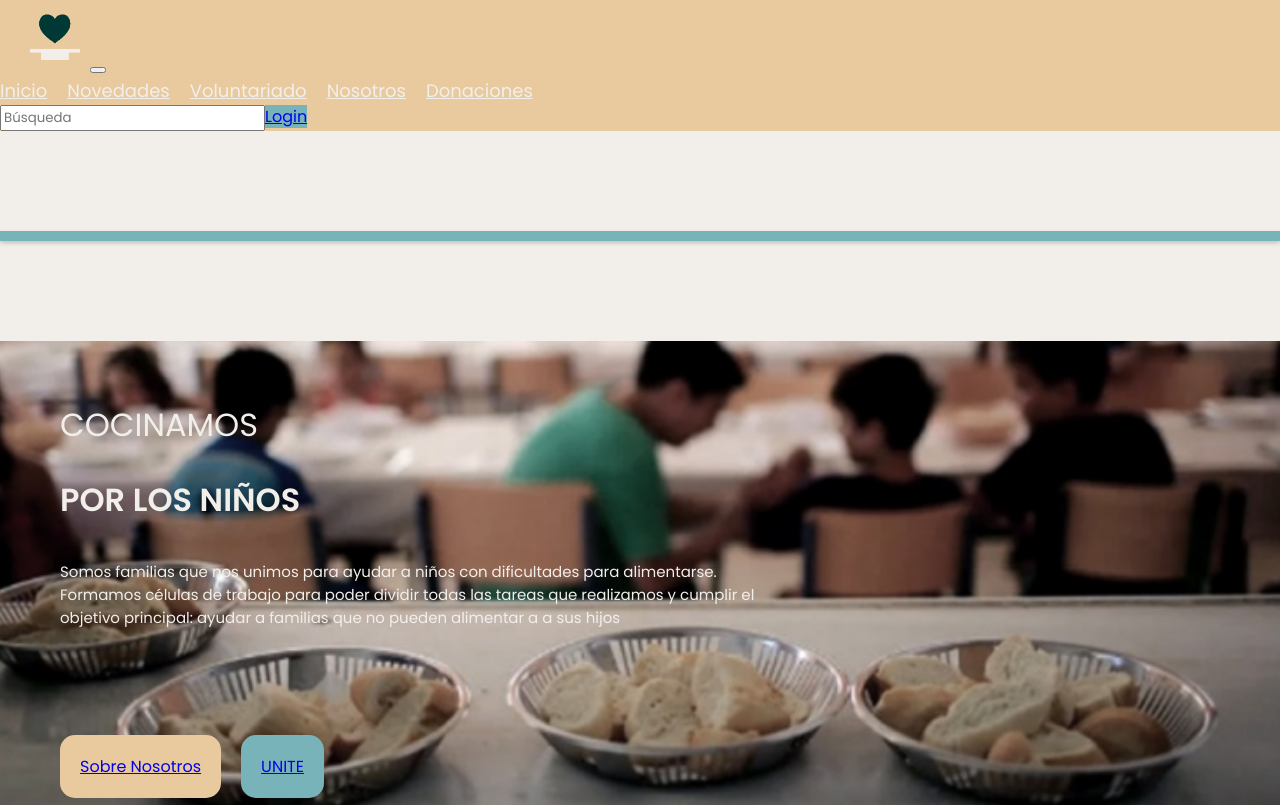
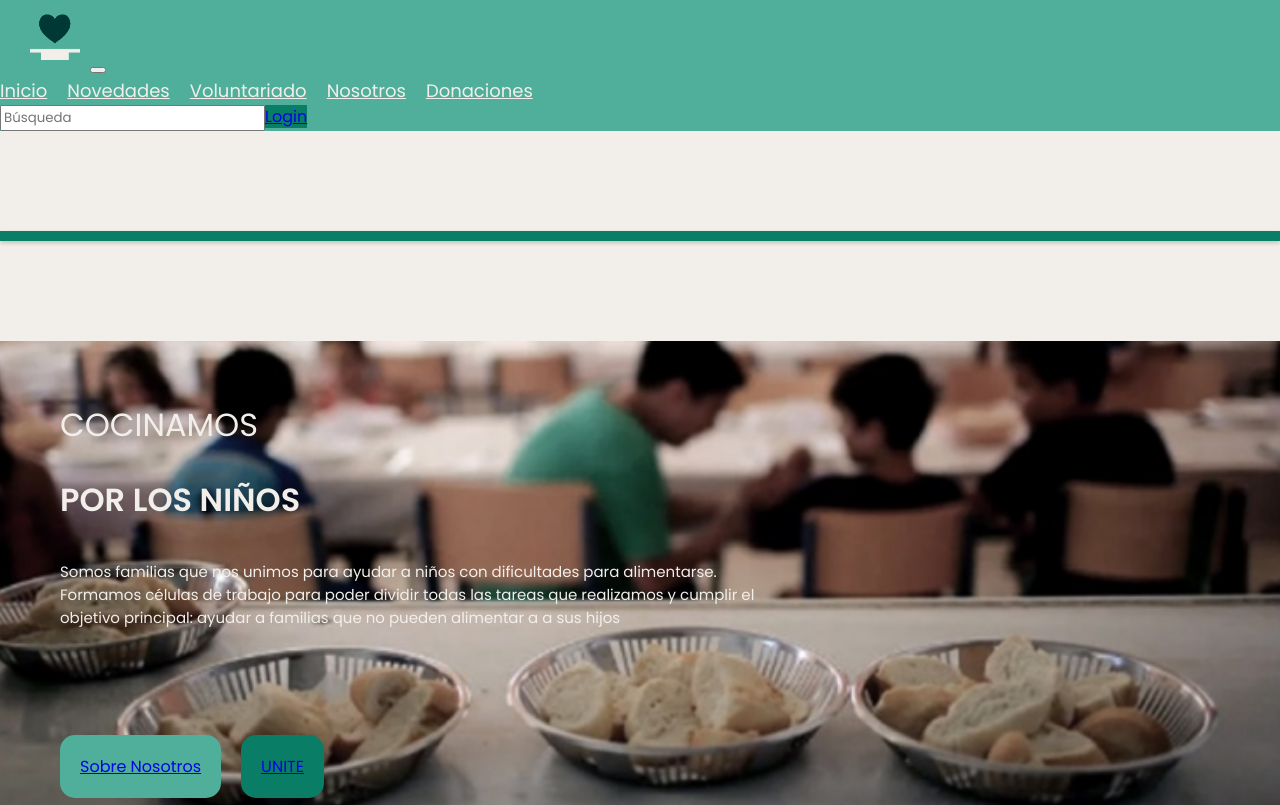
Before and after one commit to VilladaG32022/CocinamosPorLosNinos, a React (Create React App) app: page / in a window 1280 px wide. Shown: the top 805 px of the page. Built offline with nearby package versions, Linux system fonts and the light colour scheme.

Commit message:
Cambio paleta de colores

```diff
--- a/src/App.css
+++ b/src/App.css
@@ -4,9 +4,9 @@
   --header-height: 3.5rem;
 
   /*========== Colors ==========*/
-  --first-color: #e8ca9e;
-  --second-color: #77b3b8;
-  --button-color: #77b3b8;
+  --first-color: #4faf9a;
+  --second-color: #097d66;
+  --button-color: #ffa024;
   --button-color-alt: rgb(0, 56, 53);
   --title-color: rgb(242, 239, 235);
   --title-hover-color: #003835;
```
